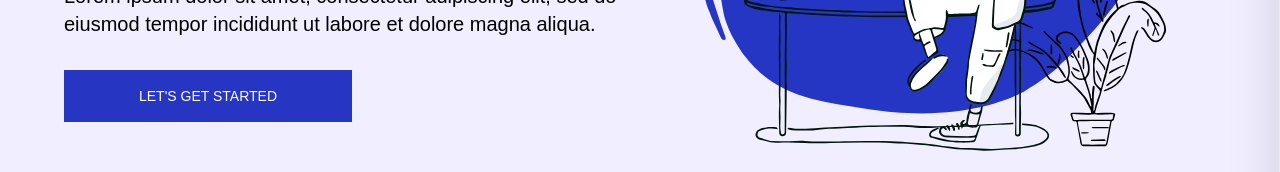
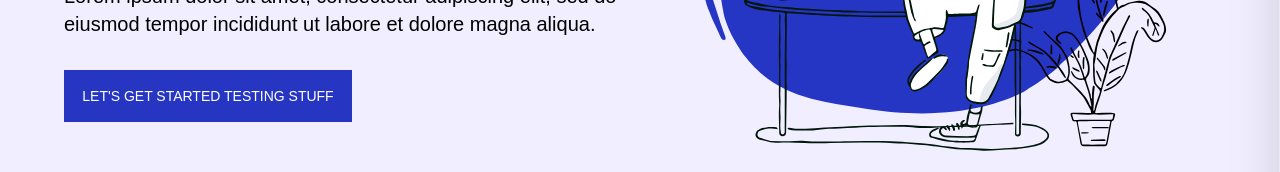
Before and after one commit to Emiklad24/CMS_FRONTEND, a Next.js app: page / in a window 1280 px wide. Shown: the part 378-550 px from the top of the page. Built offline with nearby package versions, Linux system fonts and the light colour scheme.

Commit message:
testing out linting

```diff
--- a/src/components/Hero/Hero.jsx
+++ b/src/components/Hero/Hero.jsx
@@ -20,7 +20,7 @@ const Hero = () => {
            <a
             className="w-2/3 md:w-2/4 px-4  py-2 md:py-4 bg-blue-primary text-white uppercase text-sm md:text-md m-auto md:ml-0 text-center"
           >
-            Let's get started
+            Let's get started testing stuff
           </a>
           </Link>
         </div>
```
